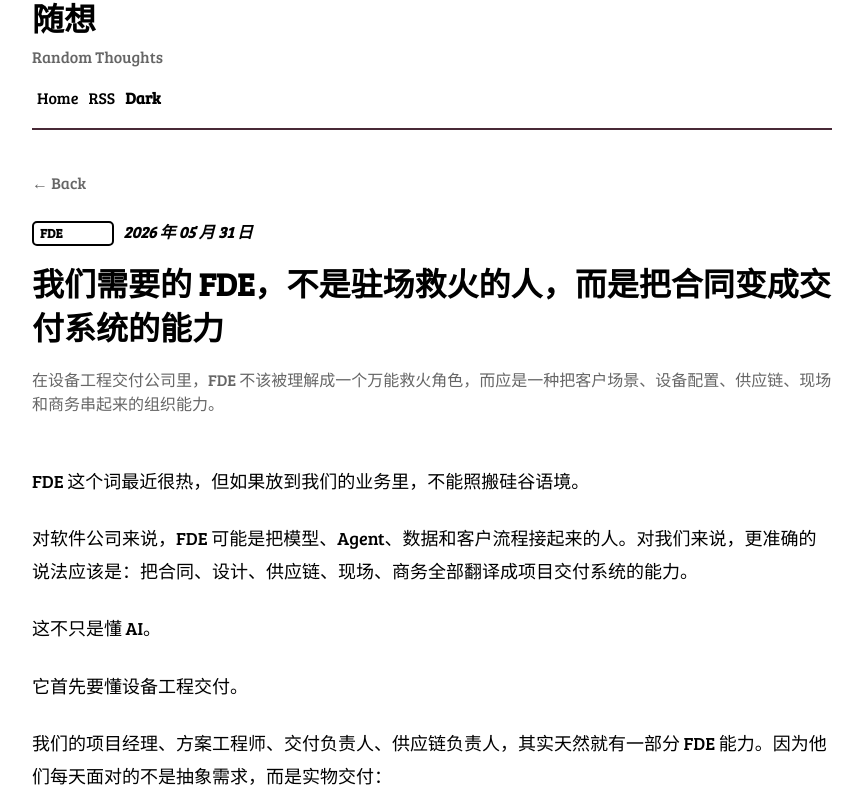
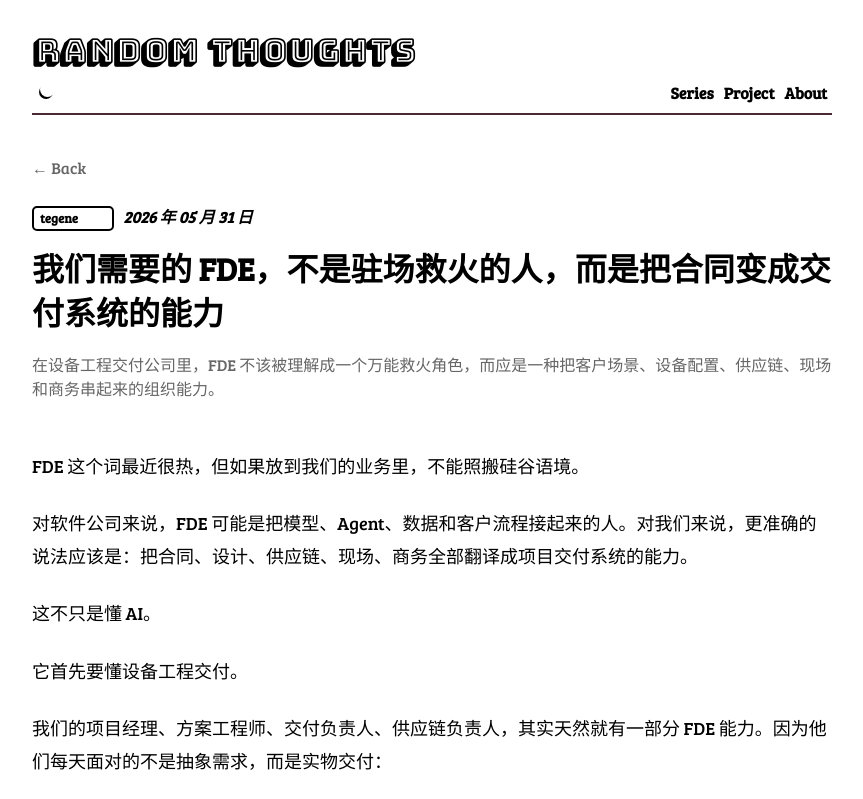
Before and after one commit to duckweedly/mossgarden, a website: page docs/posts/tiangong-fde-delivery-system/index.html in a window 1280 px wide. Shown: the top 799 px of the page, without its empty margins (208-1071 px from the left). Drawn offline with Linux system fonts and the light colour scheme.

Commit message:
Unify post page header

```diff
--- a/docs/posts/tiangong-fde-delivery-system/index.html
+++ b/docs/posts/tiangong-fde-delivery-system/index.html
@@ -47,16 +47,19 @@
 <link rel="stylesheet" href="../../assets/site.css">
 </head>
 <body class="article-page Chinese">
-<header class="topbar">
-  <a href="../../" class="brand" title="回到随想">
-    <span class="brand-text"><span class="brand-zh brand-name">随想</span><span class="brand-en brand-sub">Random Thoughts</span></span>
-  </a>
-  <div class="top-actions">
-    <nav class="nav-links" aria-label="站点导航">
-      <a href="../../">Home</a>
-      <a href="../../feed.xml">RSS</a>
+<header class="site-header">
+  <div class="header-title"><a href="../../">Random Thoughts</a></div>
+  <div class="header-items">
+    <div class="header-item-left">
+      <button class="theme-toggle theme-icon" id="theme-toggle" type="button" aria-label="切换主题"></button>
+    </div>
+    <nav class="header-nav" aria-label="站点导航">
+      <div class="nav-group nav-primary">
+        <a class="header-item" href="../../series/">Series</a>
+        <a class="header-item" href="../../projects/">Project</a>
+        <a class="header-item" href="../../about/">About</a>
+      </div>
     </nav>
-    <button class="theme-toggle" id="theme-toggle" type="button">Dark</button>
   </div>
 </header>
 
@@ -65,7 +68,7 @@
     <header class="article-header post-header">
       <a class="back" href="../../">← Back</a>
       <div class="article-meta">
-        <span class="article-tag post-tags">FDE</span>
+        <span class="article-tag post-tags">tegene</span>
         <span class="article-date post-date">2026 年 05 月 31 日</span>
       </div>
       <div class="article-title-wrap">
--- a/scripts/check.js
+++ b/scripts/check.js
@@ -115,6 +115,12 @@ for (const file of walk(docs).filter(path => path.endsWith('.html'))) {
   expect(!html.includes('苔庭') && !html.includes('Mossgarden'), `${file} contains old brand`);
   expect(!html.includes('href="#"'), `${file} contains placeholder hash link`);
   expect(!/{{[a-z_]+}}/i.test(html), `${file} contains unresolved template token`);
+  if (file.includes('/docs/posts/')) {
+    expect(html.includes('<header class="site-header">'), `${file} must use the shared yinyang header`);
+    expect(!html.includes('<header class="topbar">'), `${file} must not use the old article topbar`);
+    expect(!html.includes('>Home</a>') && !html.includes('>Dark</button>'), `${file} must not render old article nav labels`);
+    expect(html.includes('<span class="article-tag post-tags">tegene</span>'), `${file} must render the english post tag`);
+  }
 }
 
 if (existsSync(join(root, 'docs/feed.xml'))) {
```
Also changed, not shown: docs/posts/tiangong-ai-project-delivery-chain/index.html (+13 -10 lines), docs/posts/tiangong-supply-chain-dark-river/index.html (+13 -10 lines), docs/posts/tiangong-traceable-project-facts/index.html (+13 -10 lines), templates/post.html (+13 -10 lines).
